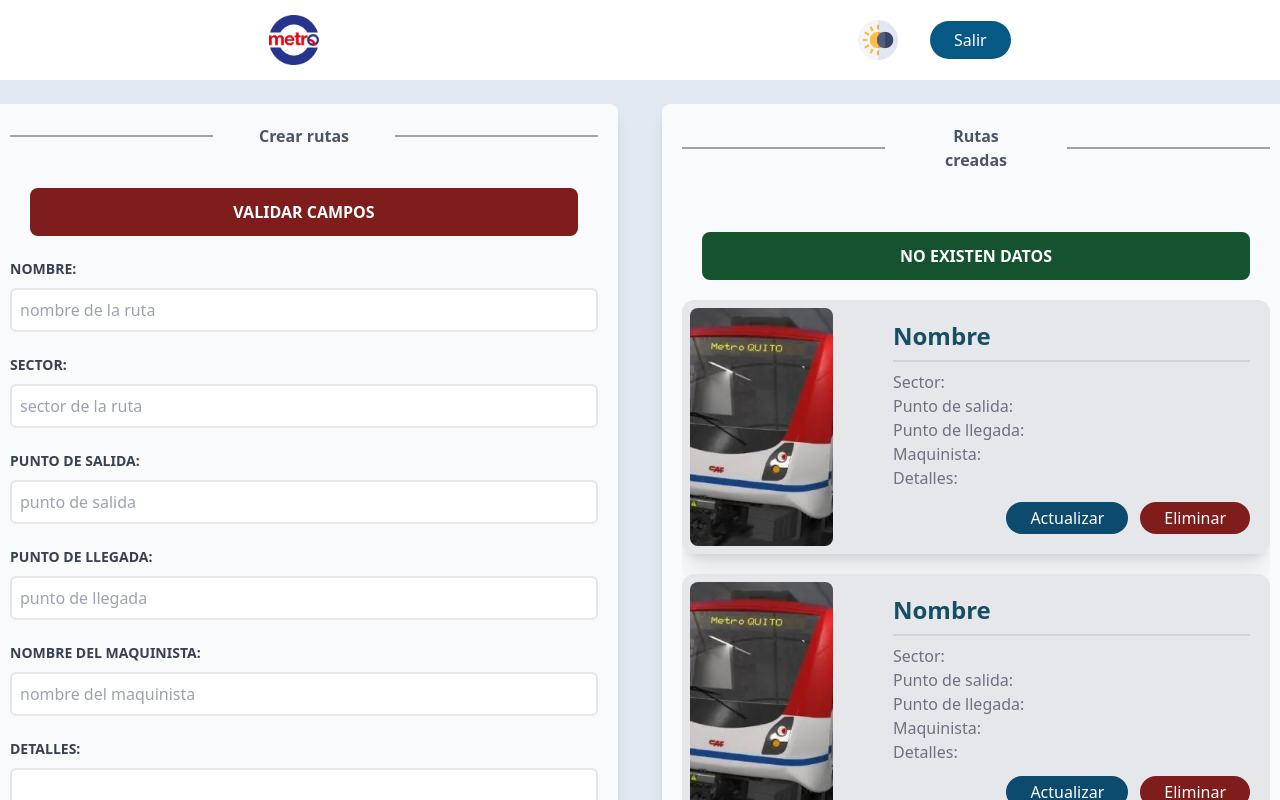
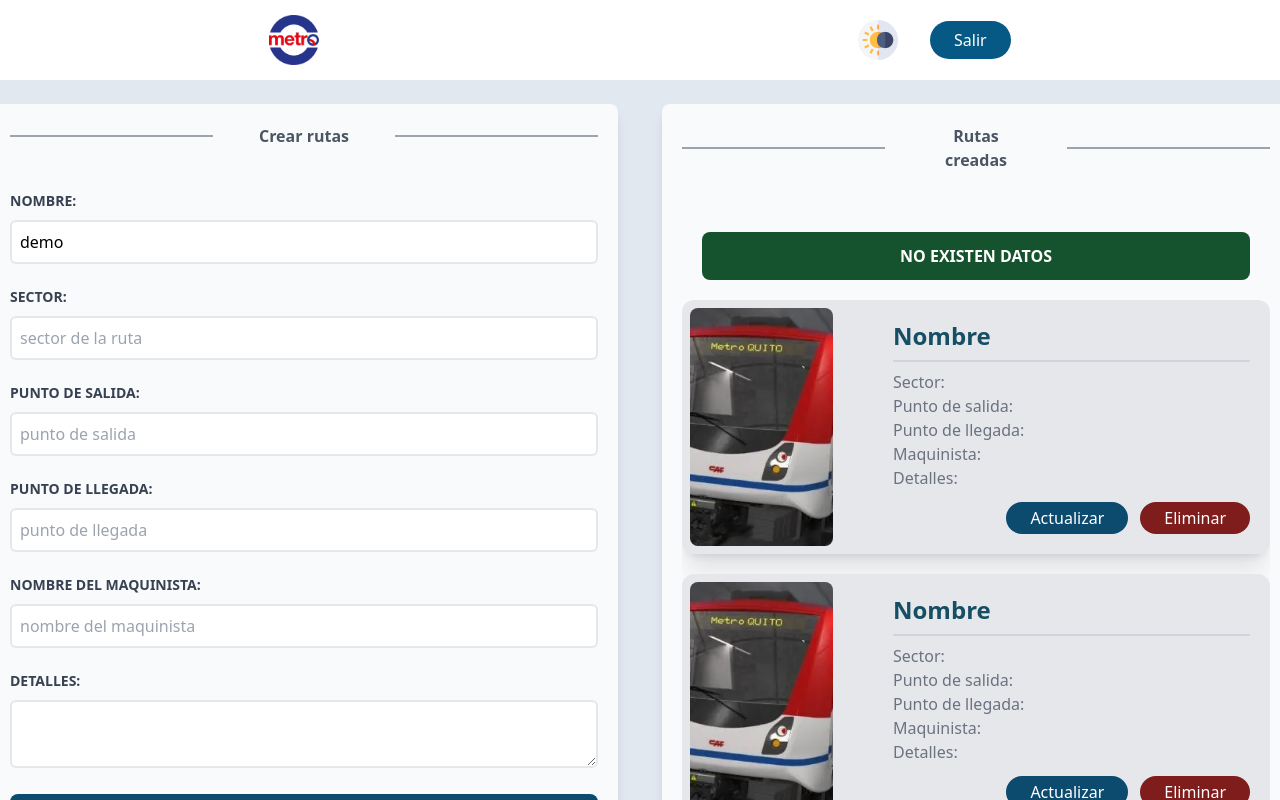
Before and after one commit to elvissoide/Proyecto-Metro-Quito, a React (Vite) app: page / in a window 1280 px wide. Shown: the top 800 px of the page. Built offline with nearby package versions, Linux system fonts and the light colour scheme.

Commit message:
Creación de rutas

```diff
--- a/src/components/Formulario.jsx
+++ b/src/components/Formulario.jsx
@@ -1,9 +1,57 @@
 import Mensajes from "./Mensajes"
+import { useState } from "react"
+import { v4 as uuidv4 } from 'uuid';
 
-export const Formulario = () => {
+export const Formulario = ({ setEstado }) => {
+    const [error, setError] = useState(false)
+    const [mensaje, setMensaje] = useState(false)
+    const [form, setform] = useState({
+        nombre: "demo",
+        sector: "",
+        salida: "",
+        llegada: "",
+        maquinista: "",
+        detalles: ""
+    })
+    const handleChange = (e) => {
+        setform({
+            ...form,
+            [e.target.name]: e.target.value.trim()
+        })
+    }
+    const handleSubmit = async (e) => {
+        e.preventDefault()
+        if (Object.values(form).includes("") || Object.entries(form).length === 0) {
+            setError(true)
+            setTimeout(() => {
+                setError(false)
+            }, 1000);
+            return
+        }
+        try {
+            const url = "http://localhost:3000/metro"
+            form.id = uuidv4()
+            await fetch(url, {
+                method: 'POST',
+                body: JSON.stringify(form),
+                headers: { 'Content-Type': 'application/json' }
+            })
+            setMensaje(true)
+            setEstado(true)
+            setTimeout(() => {
+                setMensaje(false)
+                setEstado(false)
+                setform({})
+            }, 1000);
+        } catch (error) {
+            console.log(error);
+        }
+
+    }
     return (
-        <form>
-            <Mensajes tipo={"bg-red-900"}>validar campos</Mensajes>
+        <form onSubmit={handleSubmit}>
+            {error && <Mensajes tipo="bg-red-900">"Existen campos vacíos"</Mensajes>}
+            {mensaje && <Mensajes tipo="bg-green-900">"Registro exitoso"</Mensajes>}
             <div>
                 <label
                     htmlFor='nombre'
@@ -14,6 +62,8 @@ export const Formulario = () => {
                     className='border-2 w-full p-2 mt-2 placeholder-gray-400 rounded-md mb-5'
                     placeholder='nombre de la ruta'
                     name='nombre'
+                    value={form.nombre || ""}
+                    onChange={handleChange}
                 />
             </div>
 
@@ -27,6 +77,8 @@ export const Formulario = () => {
                     className='border-2 w-full p-2 mt-2 placeholder-gray-400 rounded-md mb-5'
                     placeholder='sector de la ruta'
                     name='sector'
+                    value={form.sector || ""}
+                    onChange={handleChange}
                 />
             </div>
 
@@ -40,6 +92,8 @@ export const Formulario = () => {
                     className='border-2 w-full p-2 mt-2 placeholder-gray-400 rounded-md mb-5'
                     placeholder='punto de salida'
                     name='salida'
+                    value={form.salida || ""}
+                    onChange={handleChange}
                 />
             </div>
 
@@ -53,6 +107,8 @@ export const Formulario = () => {
                     className='border-2 w-full p-2 mt-2 placeholder-gray-400 rounded-md mb-5'
                     placeholder='punto de llegada'
                     name='llegada'
+                    value={form.llegada || ""}
+                    onChange={handleChange}
                 />
             </div>
 
@@ -66,6 +122,8 @@ export const Formulario = () => {
                     className='border-2 w-full p-2 mt-2 placeholder-gray-400 rounded-md mb-5'
                     placeholder='nombre del maquinista'
                     name='maquinista'
+                    value={form.maquinista || ""}
+                    onChange={handleChange}
                 />
             </div>
             <div>
@@ -77,6 +135,8 @@ export const Formulario = () => {
                     type="text"
                     className='border-2 w-full p-2 mt-2 placeholder-gray-400 rounded-md mb-5'
                     name='detalles'
+                    value={form.detalles || ""}
+                    onChange={handleChange}
                 />
             </div>
 
```
